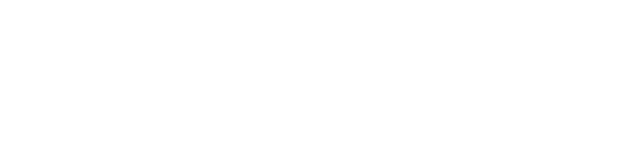
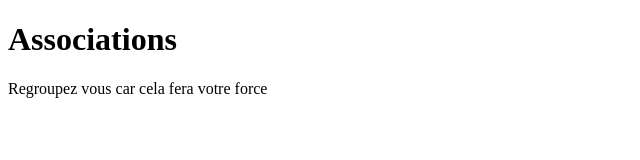
Before and after one commit to PrinceAyanoou/mon-cv, a plain HTML site: page index.html in a window 1280 px wide. Shown: the whole page, without its empty margins (0-640 px from the left). Drawn offline with Linux system fonts and the light colour scheme.

Commit message:
mise en place de la section associations

```diff
--- a/index.html
+++ b/index.html
@@ -7,6 +7,7 @@
     <link rel="stylesheet" href="styles.css">
 </head>
 <body>
-
+   <h1>Associations</h1>
+   <div>Regroupez vous car cela fera votre force</div>
 </body>
 </html>
```
